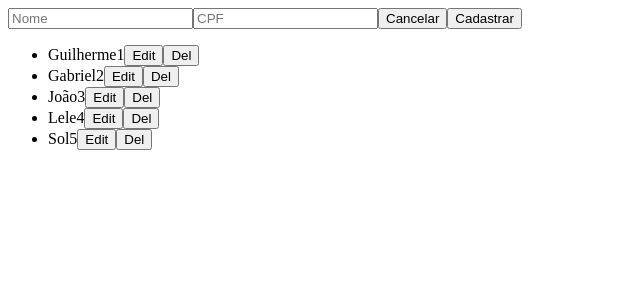
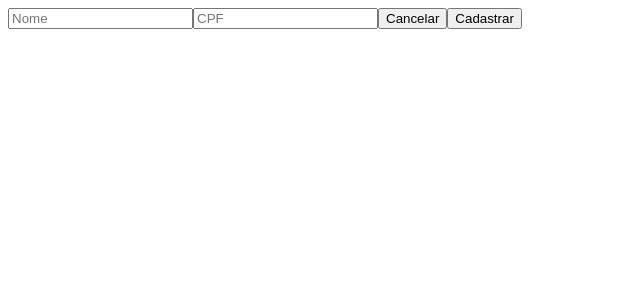
Before and after one commit to guimbou/projeto-crud, an Angular app: page / in a window 1280 px wide. Shown: the top 300 px of the page, without its empty margins (0-640 px from the left). Built offline with nearby package versions, Linux system fonts and the light colour scheme.

Commit message:
Adição das funcionalidades de cadastrar, deletar

```diff
--- a/src/app/app.module.ts
+++ b/src/app/app.module.ts
@@ -6,6 +6,7 @@ import { CadastroComponent } from './cadastro/cadastro.component';
 import { CardComponent } from './card/card.component';
 import { ListaComponent } from './lista/lista.component';
 import { FormsModule } from '@angular/forms';
+import { GerenciaPessoas } from './gerenciaPessoas';
 
 @NgModule({
   declarations: [
@@ -18,7 +19,8 @@ import { FormsModule } from '@angular/forms';
     BrowserModule,
     FormsModule
   ],
-  providers: [],
+  providers: [
+  ],
   bootstrap: [AppComponent]
 })
 export class AppModule { }
--- a/src/app/cadastro/cadastro.component.ts
+++ b/src/app/cadastro/cadastro.component.ts
@@ -1,26 +1,30 @@
-import { Component } from '@angular/core';
+import { Component, Input } from '@angular/core';
 import { PESSOAS } from '../mock-pessoas';
 import { Pessoa } from '../pessoa';
+import { GerenciaPessoas } from '../gerenciaPessoas';
 
 @Component({
   selector: 'app-cadastro',
   templateUrl: './cadastro.component.html',
   styleUrls: ['./cadastro.component.css']
 })
+
 export class CadastroComponent {
+
   inNome: string = '';
   inCpf: string = '';
 
+  constructor(private gerenciaPessoa: GerenciaPessoas) {
+  }
+
   cadastrar(nome: string, cpf: string): void{
-    //alert("Cadastrar");
     let pessoa = new Pessoa(this.inNome, Number(this.inCpf));
-    PESSOAS.push(pessoa);
+    this.gerenciaPessoa.adicionar(pessoa);
     this.inNome = '';
     this.inCpf = '';
   }
 
   cancelar(): void{
-    //alert("Cancelar");
     this.inNome = '';
     this.inCpf = '';
     //limpar a variavel isSelect;
--- a/src/app/card/card.component.html
+++ b/src/app/card/card.component.html
@@ -1,6 +1,6 @@
 
-<label>{{nome}}</label>
-<label>{{cpf}}</label>
+<label>{{pessoa.nome}}</label>
+<label>{{pessoa.cpf}}</label>
 
 <button (click)="editar()">Edit</button>
-<button (click)="deletar()">Del</button>
+<button (click)="remover()">Del</button>
--- a/src/app/card/card.component.ts
+++ b/src/app/card/card.component.ts
@@ -1,4 +1,7 @@
-import { Component, Input } from '@angular/core';
+import { Component, EventEmitter, Input, Output } from '@angular/core';
+import { Pessoa } from '../pessoa';
+import { PESSOAS } from '../mock-pessoas';
+import { GerenciaPessoas } from '../gerenciaPessoas';
 
 @Component({
   selector: 'app-card',
@@ -7,14 +10,15 @@ import { Component, Input } from '@angular/core';
 })
 export class CardComponent {
 
-  @Input() nome?: string;
-  @Input() cpf?: number;
+  @Input() pessoa: Pessoa = {};
+
+  constructor(private gerenciaPessoas: GerenciaPessoas) { }
 
   editar():void {
-    alert("Editar");
+    this.gerenciaPessoas.pessoaSelecionada = this.pessoa;
   }
 
-  deletar():void{
-    alert("Deletar");
+  remover():void{
+    this.gerenciaPessoas.remover(this.pessoa);
   }
 }
--- /dev/null
+++ b/src/app/gerenciaPessoas.ts
@@ -0,0 +1,33 @@
+import { Injectable } from "@angular/core";
+import { Pessoa } from "./pessoa";
+import { Observable } from "rxjs";
+
+@Injectable({
+    providedIn: 'root'
+})
+
+export class GerenciaPessoas {
+
+    pessoaSelecionada?: Pessoa;
+    pessoas: Pessoa[] = [];
+
+    constructor() { }
+
+    adicionar(pessoa: Pessoa): void{
+        //console.log(this.pessoas);
+        this.pessoas.push(pessoa);
+        console.log(this.pessoas);
+    }
+
+    remover(pessoa: Pessoa): void{
+        for( var i = 0; i < this.pessoas.length; i++){
+            if ( this.pessoas[i] === pessoa) {
+                this.pessoas.splice(i, 1);
+            }
+        }
+    }
+
+    helloClass(): void{
+        alert("Hello Class");
+    }
+}
--- a/src/app/lista/lista.component.html
+++ b/src/app/lista/lista.component.html
@@ -1,5 +1,5 @@
 <ul>
     <li *ngFor="let pessoa of pessoas">
-        <app-card [nome]="pessoa.nome" [cpf]="pessoa.cpf"></app-card>
+        <app-card [pessoa]="pessoa"></app-card>
     </li>
 </ul>
--- a/src/app/lista/lista.component.ts
+++ b/src/app/lista/lista.component.ts
@@ -1,12 +1,17 @@
 import { Component } from '@angular/core';
 import { PESSOAS } from '../mock-pessoas';
 import { Pessoa } from '../pessoa';
+import { GerenciaPessoas } from '../gerenciaPessoas';
 
 @Component({
   selector: 'app-lista',
   templateUrl: './lista.component.html',
   styleUrls: ['./lista.component.css']
 })
+
 export class ListaComponent {
-  pessoas: Pessoa[] = PESSOAS;
+
+  constructor(private gerenciaPessoas: GerenciaPessoas) { }
+
+  pessoas: Pessoa[] = this.gerenciaPessoas.pessoas;
 }
```
Also changed, not shown: src/app/pessoa.ts (line endings or trailing spaces).
